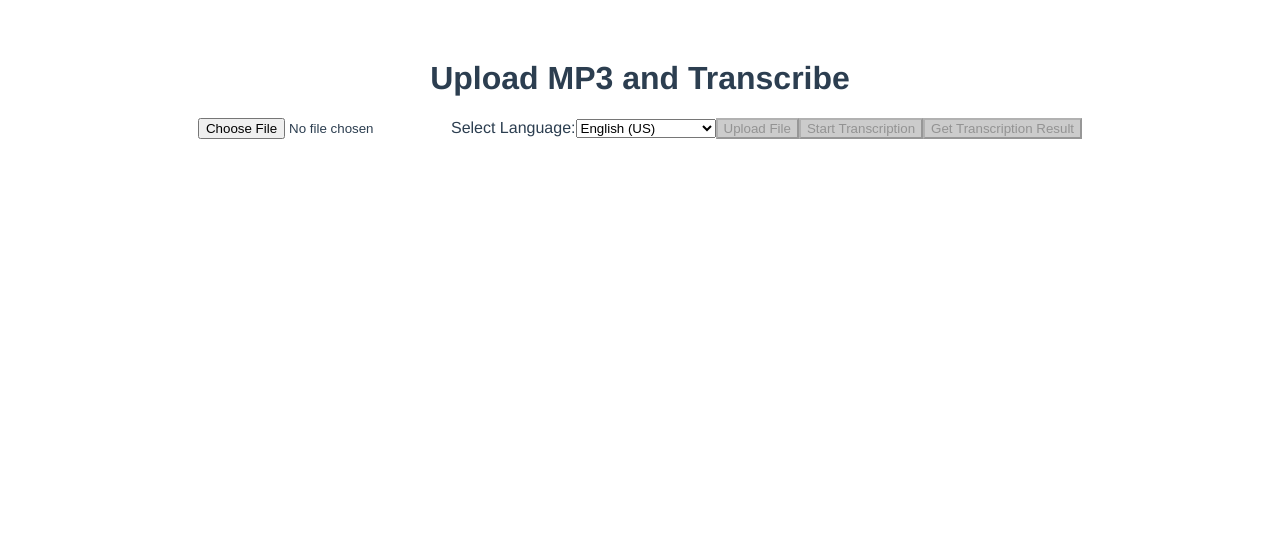
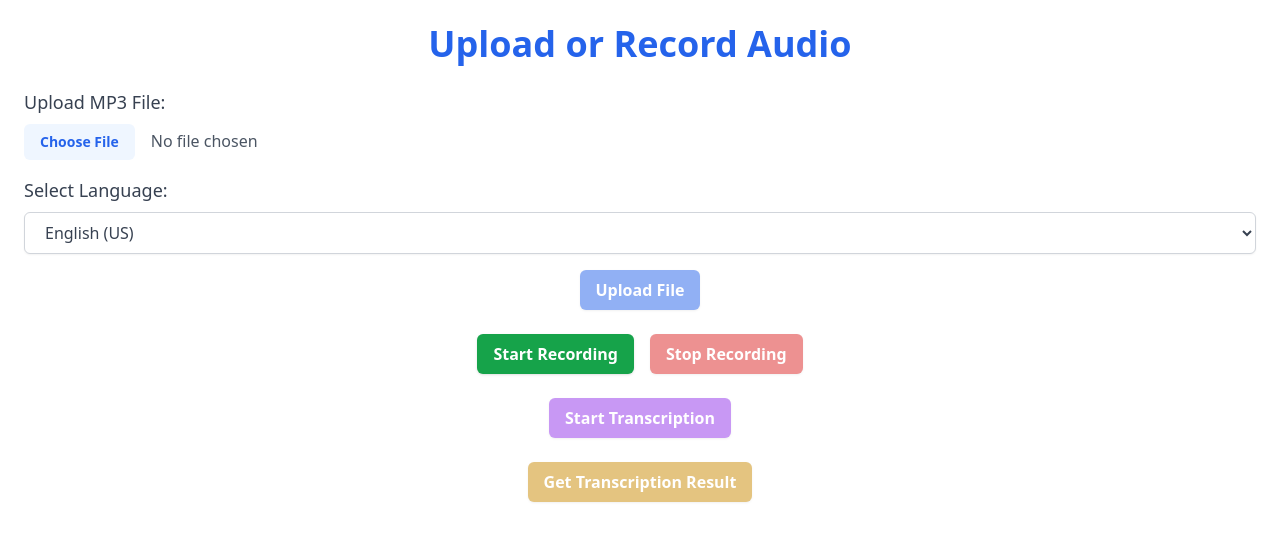
Before and after one commit to SarayutBz/AWS_Transribe2, a Vue app: page / in a window 1280 px wide. Shown: the top 540 px of the page. Built offline with nearby package versions, Linux system fonts and the light colour scheme.

Commit message:
use tailwind

```diff
--- a/package.json
+++ b/package.json
@@ -18,11 +18,14 @@
     "@vue/cli-plugin-router": "~5.0.0",
     "@vue/cli-plugin-vuex": "~5.0.0",
     "@vue/cli-service": "~5.0.0",
+    "autoprefixer": "^10.4.20",
     "eslint": "^7.32.0",
     "eslint-config-prettier": "^8.3.0",
     "eslint-plugin-prettier": "^4.0.0",
     "eslint-plugin-vue": "^8.0.3",
-    "prettier": "^2.4.1"
+    "postcss": "^8.4.47",
+    "prettier": "^2.4.1",
+    "tailwindcss": "^3.4.12"
   },
   "eslintConfig": {
     "root": true,
--- /dev/null
+++ b/postcss.config.js
@@ -0,0 +1,6 @@
+module.exports = {
+  plugins: {
+    tailwindcss: {},
+    autoprefixer: {},
+  },
+}
--- a/src/App.vue
+++ b/src/App.vue
@@ -1,36 +1,104 @@
 <template>
-  <div id="app">
-    <h1>Upload MP3 and Transcribe</h1>
-    <input type="file" @change="handleFileUpload" />
+  <div id="app" class="container mx-auto p-6">
+    <h1 class="text-4xl font-bold text-center text-blue-600 mb-6">
+      Upload or Record Audio
+    </h1>
 
-    <label for="language">Select Language:</label>
-    <select v-model="selectedLanguage">
+    <!-- อัปโหลดไฟล์ -->
+    <div class="mb-4">
+      <label class="block text-lg font-medium text-gray-700 mb-2"
+        >Upload MP3 File:</label
+      >
+      <input
+        type="file"
+        @change="handleFileUpload"
+        class="block w-full text-gray-600 file:mr-4 file:py-2 file:px-4 file:rounded-md file:border-0 file:text-sm file:font-semibold file:bg-blue-50 file:text-blue-600 hover:file:bg-blue-100"
+      />
+    </div>
+
+    <!-- เลือกภาษา -->
+    <div class="mb-4">
+      <label class="block text-lg font-medium text-gray-700 mb-2" for="language"
+        >Select Language:</label
+      >
+      <select
+        v-model="selectedLanguage"
+        class="block w-full px-4 py-2 text-gray-700 bg-white border border-gray-300 rounded-md shadow-sm focus:outline-none focus:ring-blue-500 focus:border-blue-500"
+      >
         <option value="en-US">English (US)</option>
         <option value="th-TH">Thai (Thailand)</option>
         <option value="zh-CN">Chinese (Mandarin)</option>
         <option value="ja-JP">Japanese</option>
         <option value="ko-KR">Korean</option>
       </select>
+    </div>
 
-    <!-- ปุ่มสำหรับอัปโหลดไฟล์ -->
-    <button @click="uploadFileToS3" :disabled="isUploading || !file">
+    <!-- ปุ่มอัปโหลด -->
+    <div class="mb-6 text-center">
+      <button
+        @click="uploadFileToS3"
+        :disabled="isUploading || !file"
+        class="px-4 py-2 bg-blue-600 text-white font-semibold rounded-md shadow hover:bg-blue-700 disabled:opacity-50"
+      >
         Upload File
       </button>
+    </div>
 
-    <!-- ปุ่มสำหรับเริ่มการถอดความหลังจากไฟล์ถูกอัปโหลด -->
-    <button @click="transcribeFile" :disabled="!fileUrl || isTranscribing">
+    <!-- อัดเสียง -->
+    <div class="mb-6 text-center">
+      <button
+        @click="startRecording"
+        :disabled="isRecording"
+        class="px-4 py-2 bg-green-600 text-white font-semibold rounded-md shadow hover:bg-green-700 disabled:opacity-50"
+      >
+        Start Recording
+      </button>
+      <button
+        @click="stopRecording"
+        :disabled="!isRecording"
+        class="ml-4 px-4 py-2 bg-red-600 text-white font-semibold rounded-md shadow hover:bg-red-700 disabled:opacity-50"
+      >
+        Stop Recording
+      </button>
+    </div>
+
+    <!-- ปุ่มเริ่มถอดความ -->
+    <div class="mb-6 text-center">
+      <button
+        @click="transcribeFile"
+        :disabled="!fileUrl || isTranscribing"
+        class="px-4 py-2 bg-purple-600 text-white font-semibold rounded-md shadow hover:bg-purple-700 disabled:opacity-50"
+      >
         Start Transcription
       </button>
+    </div>
 
+    <!-- ปุ่มรับผลลัพธ์ -->
+    <div class="mb-6 text-center">
       <button
         @click="getTranscriptionResult"
         :disabled="!jobId || isFetchingResult"
+        class="px-4 py-2 bg-yellow-600 text-white font-semibold rounded-md shadow hover:bg-yellow-700 disabled:opacity-50"
       >
         Get Transcription Result
       </button>
+    </div>
 
-    <p v-if="transcriptionResult">{{ transcriptionResult }}</p>
-    <p v-if="errorMessage" style="color: red">{{ errorMessage }}</p>
+    <!-- แสดงผลลัพธ์การถอดความ -->
+    <div
+      v-if="transcriptionResult"
+      class="bg-gray-100 p-4 rounded-lg shadow-md"
+    >
+      <h2 class="text-lg font-bold text-gray-700 mb-2">
+        Transcription Result:
+      </h2>
+      <p class="text-gray-600">{{ transcriptionResult }}</p>
+    </div>
+
+    <!-- ข้อความแสดงข้อผิดพลาด -->
+    <p v-if="errorMessage" class="text-red-600 text-center mt-4">
+      {{ errorMessage }}
+    </p>
   </div>
 </template>
 
@@ -49,23 +117,13 @@ export default {
       isUploading: false,
       isTranscribing: false,
       isFetchingResult: false,
-      file: null, // เก็บไฟล์ที่เลือก
+      isRecording: false,
+      mediaRecorder: null,
+      audioChunks: [],
+      file: null,
     };
   },
   methods: {
-    async getPresignedUrl() {
-      try {
-        const response = await axios.post(
-          "https://kpf28u1ty3.execute-api.ap-southeast-2.amazonaws.com/dev/presigned-url"
-        );
-        return response.data?.pre_signed_url ?? null;
-      } catch (error) {
-        this.errorMessage =
-          error.response?.data || "Error fetching presigned URL";
-        return null;
-      }
-    },
-
     handleFileUpload(event) {
       this.file = event.target.files[0];
     },
@@ -82,8 +140,23 @@ export default {
         }
       } catch (error) {
         this.errorMessage = error.message;
+        console.error("Error during file upload:", error);
       } finally {
         this.isUploading = false;
+      }
+    },
+
+    async getPresignedUrl() {
+      try {
+        const response = await axios.post(
+          "https://kpf28u1ty3.execute-api.ap-southeast-2.amazonaws.com/dev/presigned-url"
+        );
+        return response.data?.pre_signed_url ?? null;
+      } catch (error) {
+        this.errorMessage =
+          error.response?.data || "Error fetching presigned URL";
+        console.error("Error fetching presigned URL:", error);
+        return null;
       }
     },
 
@@ -96,6 +169,7 @@ export default {
         });
       } catch (error) {
         this.errorMessage = error.response?.data || "Error uploading file";
+        console.error("Error uploading file:", error);
       }
     },
 
@@ -115,6 +189,7 @@ export default {
       } catch (error) {
         this.errorMessage =
           error.response?.data || "Error starting transcription";
+        console.error("Error starting transcription:", error);
       } finally {
         this.isTranscribing = false;
       }
@@ -142,8 +217,42 @@ export default {
       } catch (error) {
         this.errorMessage =
           error.response?.data?.error || "Error fetching transcription result";
+        console.error("Error fetching transcription result:", error);
       } finally {
         this.isFetchingResult = false;
+      }
+    },
+
+    startRecording() {
+      this.isRecording = true;
+      this.audioChunks = [];
+
+      navigator.mediaDevices
+        .getUserMedia({ audio: true })
+        .then((stream) => {
+          this.mediaRecorder = new MediaRecorder(stream);
+          this.mediaRecorder.ondataavailable = (event) => {
+            this.audioChunks.push(event.data);
+          };
+          this.mediaRecorder.start();
+        })
+        .catch((error) => {
+          this.errorMessage = "Could not start recording: " + error.message;
+          console.error("Recording error:", error);
+        });
+    },
+
+    stopRecording() {
+      if (this.mediaRecorder) {
+        this.mediaRecorder.stop();
+        this.isRecording = false;
+        this.mediaRecorder.onstop = async () => {
+          const audioBlob = new Blob(this.audioChunks, { type: "audio/mpeg" });
+          this.file = new File([audioBlob], "recording.mp3", {
+            type: "audio/mpeg",
+          });
+          await this.uploadFileToS3();
+        };
       }
     },
   },
@@ -151,16 +260,5 @@ export default {
 </script>
 
 <style scoped>
-#app {
-  font-family: Avenir, Helvetica, Arial, sans-serif;
-  -webkit-font-smoothing: antialiased;
-  -moz-osx-font-smoothing: grayscale;
-  text-align: center;
-  color: #2c3e50;
-  margin-top: 60px;
-}
-button:disabled {
-  background-color: #ccc;
-  cursor: not-allowed;
-}
+/* ไม่มี CSS แบบกำหนดเองเพิ่มเติม เพราะใช้ Tailwind CSS */
 </style>
--- a/src/main.js
+++ b/src/main.js
@@ -2,5 +2,6 @@ import { createApp } from "vue";
 import App from "./App.vue";
 import router from "./router";
 import store from "./store";
+import style from "./style.css";
 
-createApp(App).use(store).use(router).mount("#app");
+createApp(App).use(store).use(router).use(style).mount("#app");
--- /dev/null
+++ b/src/style.css
@@ -0,0 +1,3 @@
+@tailwind base;
+@tailwind components;
+@tailwind utilities;
--- /dev/null
+++ b/tailwind.config.js
@@ -0,0 +1,8 @@
+/** @type {import('tailwindcss').Config} */
+module.exports = {
+  content: ["./index.html", "./src/**/*.{vue,js,ts,jsx,tsx}"],
+  theme: {
+    extend: {},
+  },
+  plugins: [],
+};
```
Also changed, not shown: 1 other file (tests, documents, lock files or other folders). Lines whose indentation alone changed are shown as unchanged.
